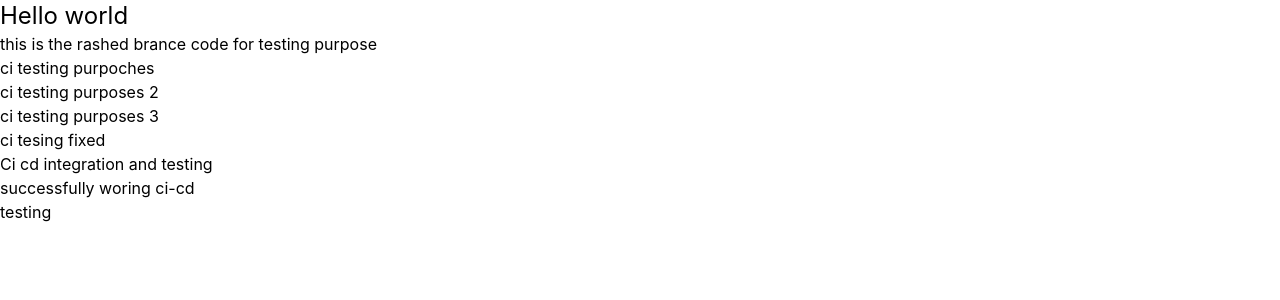
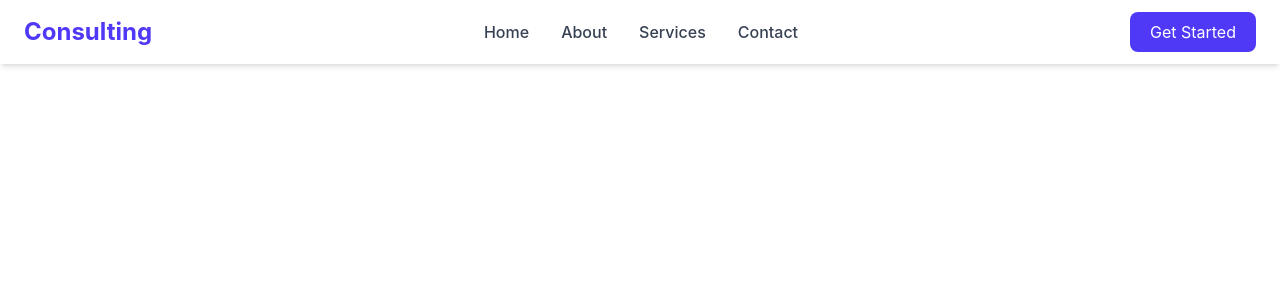
Before and after one commit to CseRashed/consulting-with-ci-cd-pipeline, a React (Vite) app: page / in a window 1280 px wide. Shown: the top 300 px of the page. Built offline with nearby package versions, Linux system fonts and the light colour scheme.

Commit message:
create a navbar

```diff
--- a/src/App.jsx
+++ b/src/App.jsx
@@ -6,16 +6,71 @@ function App() {
 
   return (
     <>
-     <div>
-      <h1 className='text-2xl'>Hello world</h1>
-      <h2>this is the rashed brance code for testing purpose</h2>
-      <h3>ci testing purpoches</h3>
-      <h3>ci testing purposes 2</h3>
-      <h3>ci testing purposes 3</h3>
-      <h1>ci tesing fixed</h1>
-      <p>Ci cd integration and testing</p>
-      <h1>successfully woring ci-cd</h1>
-      <h1>testing</h1>
+     <div class="bg-gray-100">
+       <nav class="bg-white shadow-md">
+        <div class="max-w-7xl mx-auto px-6">
+            <div class="flex justify-between items-center h-16">
+
+
+                <div class="flex-shrink-0">
+                    <a href="#" class="text-2xl font-bold text-indigo-600">
+                        Consulting
+                    </a>
+                </div>
+
+
+                <div class="hidden md:flex space-x-8">
+                    <a href="#" class="text-gray-700 hover:text-indigo-600 font-medium transition">
+                        Home
+                    </a>
+                    <a href="#" class="text-gray-700 hover:text-indigo-600 font-medium transition">
+                        About
+                    </a>
+                    <a href="#" class="text-gray-700 hover:text-indigo-600 font-medium transition">
+                        Services
+                    </a>
+                    <a href="#" class="text-gray-700 hover:text-indigo-600 font-medium transition">
+                        Contact
+                    </a>
+                </div>
+
+
+                <div class="hidden md:block">
+                    <button class="bg-indigo-600 text-white px-5 py-2 rounded-lg hover:bg-indigo-700 transition">
+                        Get Started
+                    </button>
+                </div>
+
+
+                <div class="md:hidden">
+                    <button id="menu-btn" class="text-gray-700 focus:outline-none">
+                        ☰
+                    </button>
+                </div>
+
+            </div>
+        </div>
+
+        <div id="mobile-menu" class="hidden md:hidden bg-white border-t">
+            <a href="#" class="block px-6 py-3 text-gray-700 hover:bg-gray-100">
+                Home
+            </a>
+            <a href="#" class="block px-6 py-3 text-gray-700 hover:bg-gray-100">
+                About
+            </a>
+            <a href="#" class="block px-6 py-3 text-gray-700 hover:bg-gray-100">
+                Services
+            </a>
+            <a href="#" class="block px-6 py-3 text-gray-700 hover:bg-gray-100">
+                Contact
+            </a>
+            <div class="p-4">
+                <button class="w-full bg-indigo-600 text-white py-2 rounded-lg hover:bg-indigo-700">
+                    Get Started
+                </button>
+            </div>
+        </div>
+    </nav>
      </div>
 
 
```
